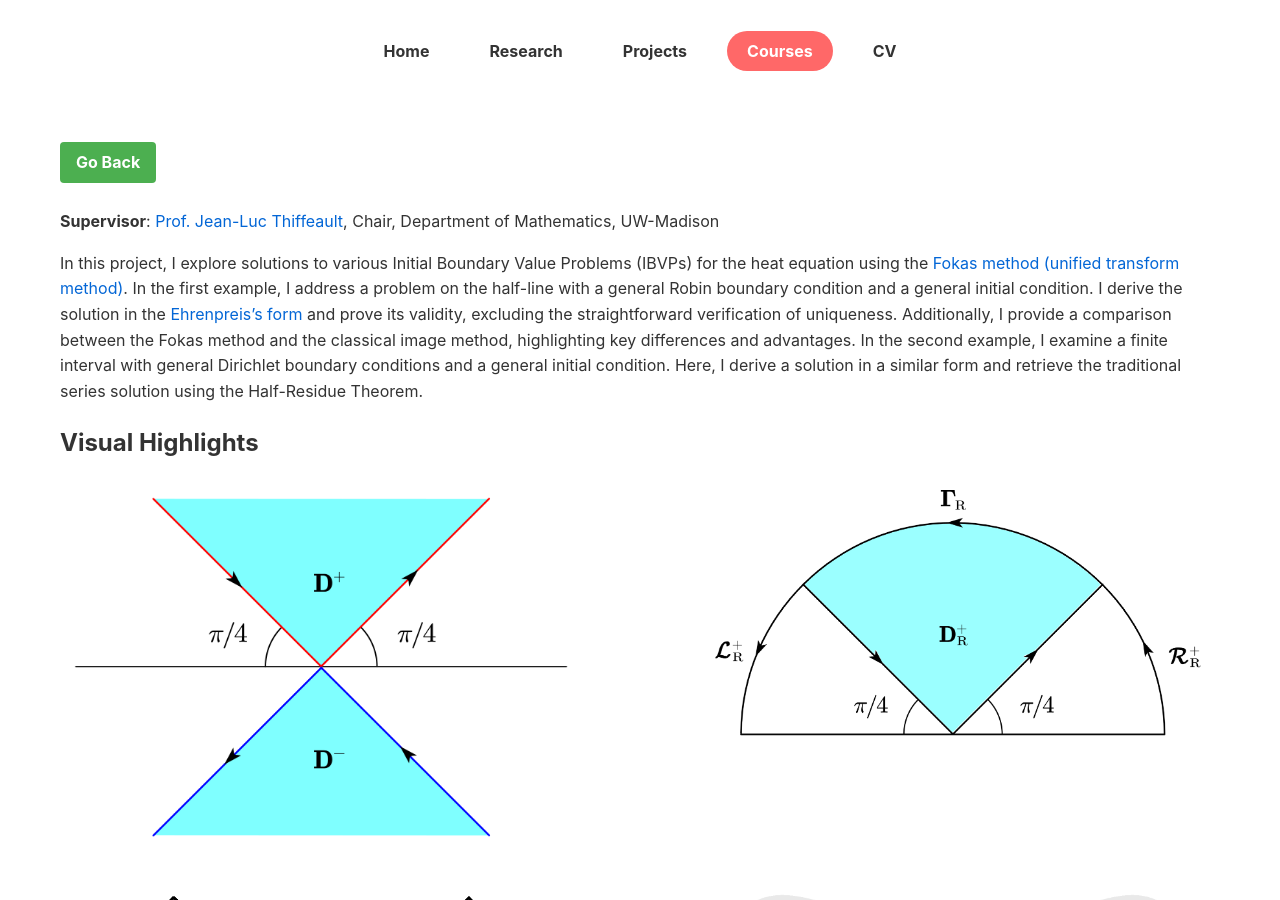
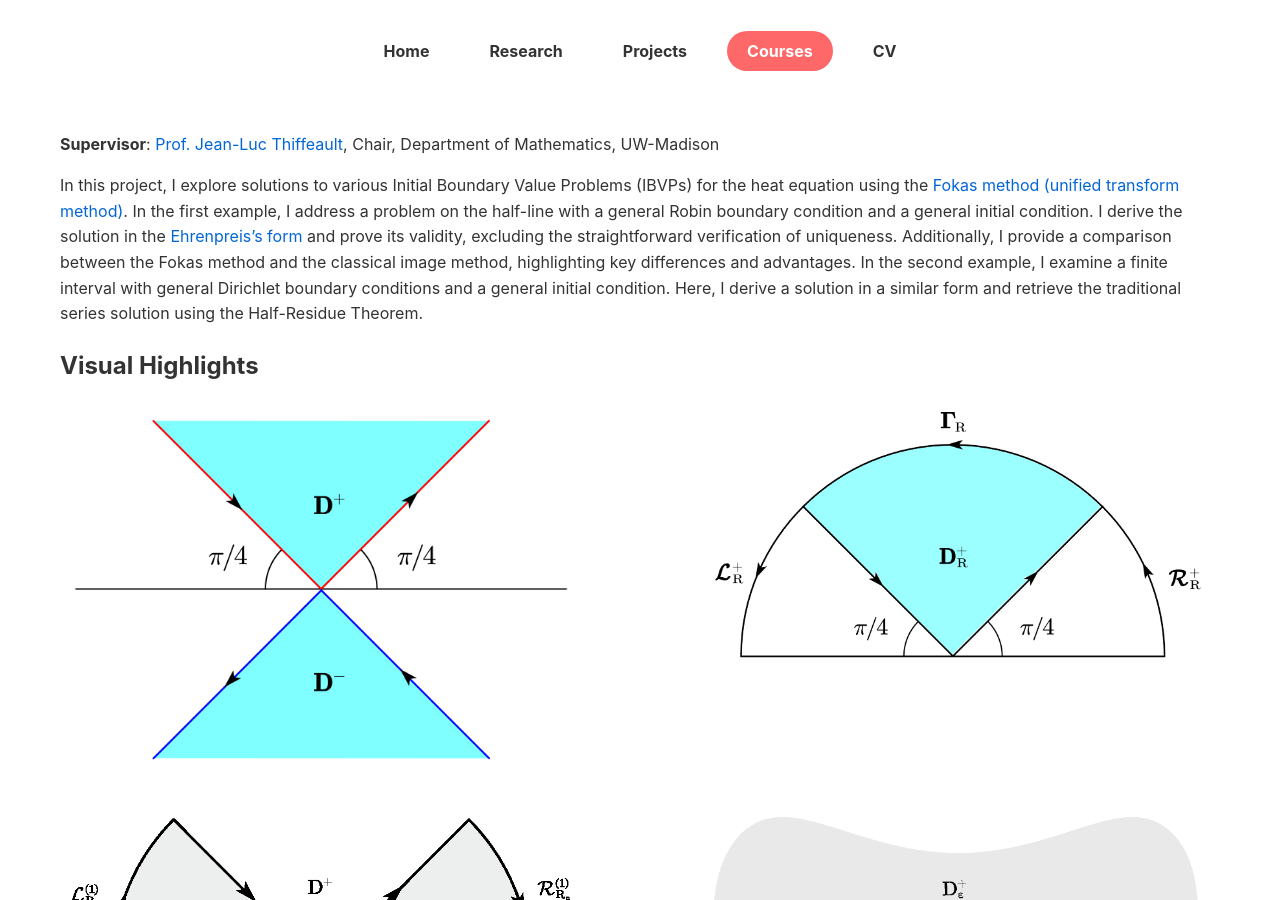
Before and after one commit to Yoon-1023/Yoon-1023.github.io, a Jekyll site: the page built from Courses/Methods_in_Applied_Math/Fokas.md, in a window 1280 px wide and 900 px high. Built offline with Jekyll 4.4.1, drawn with Linux system fonts in a browser that asks for light colours.

Commit message:
Update Fokas.md

```diff
--- a/Courses/Methods_in_Applied_Math/Fokas.md
+++ b/Courses/Methods_in_Applied_Math/Fokas.md
@@ -3,8 +3,6 @@
 title: "Fokas Method for IBVPs of Heat Equations"
 permalink: /courses/fokas/
 ---
-
-<a href="/courses/" style="display: inline-block; margin: 10px 0; padding: 8px 16px; background-color: #4CAF50; color: white; border-radius: 4px; text-decoration: none; font-weight: bold;">Go Back</a>
 
 **Supervisor**: [Prof. Jean-Luc Thiffeault](https://people.math.wisc.edu/~thiffeault/), Chair, Department of Mathematics, UW-Madison
 
@@ -39,3 +37,5 @@
     This browser does not support PDFs. Please download the PDF to view it:
     <a href="/Fokas/Fokas_method_for_heat_equations.pdf">Download PDF</a>.
 </iframe>
+
+<a href="/courses/" style="display: inline-block; margin: 10px 0; padding: 8px 16px; background-color: #4CAF50; color: white; border-radius: 4px; text-decoration: none; font-weight: bold;">Go Back</a>
```
